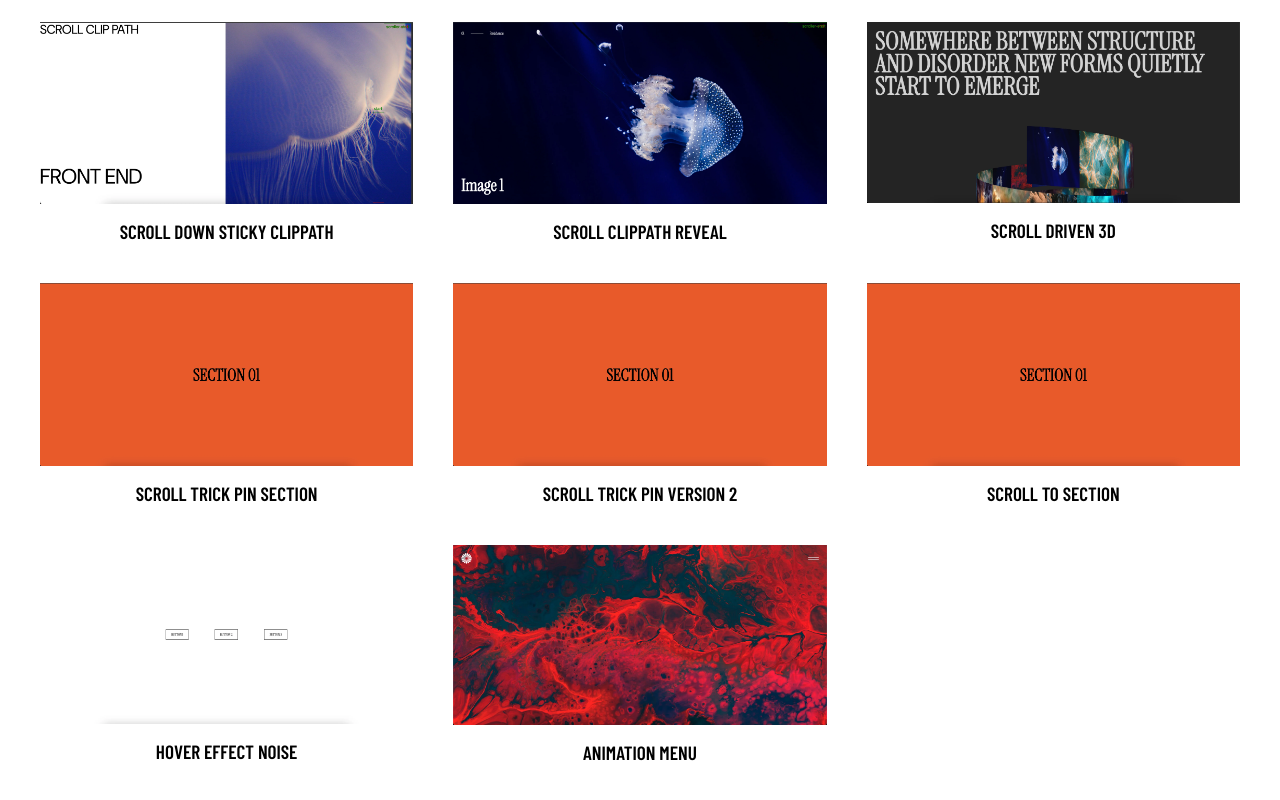
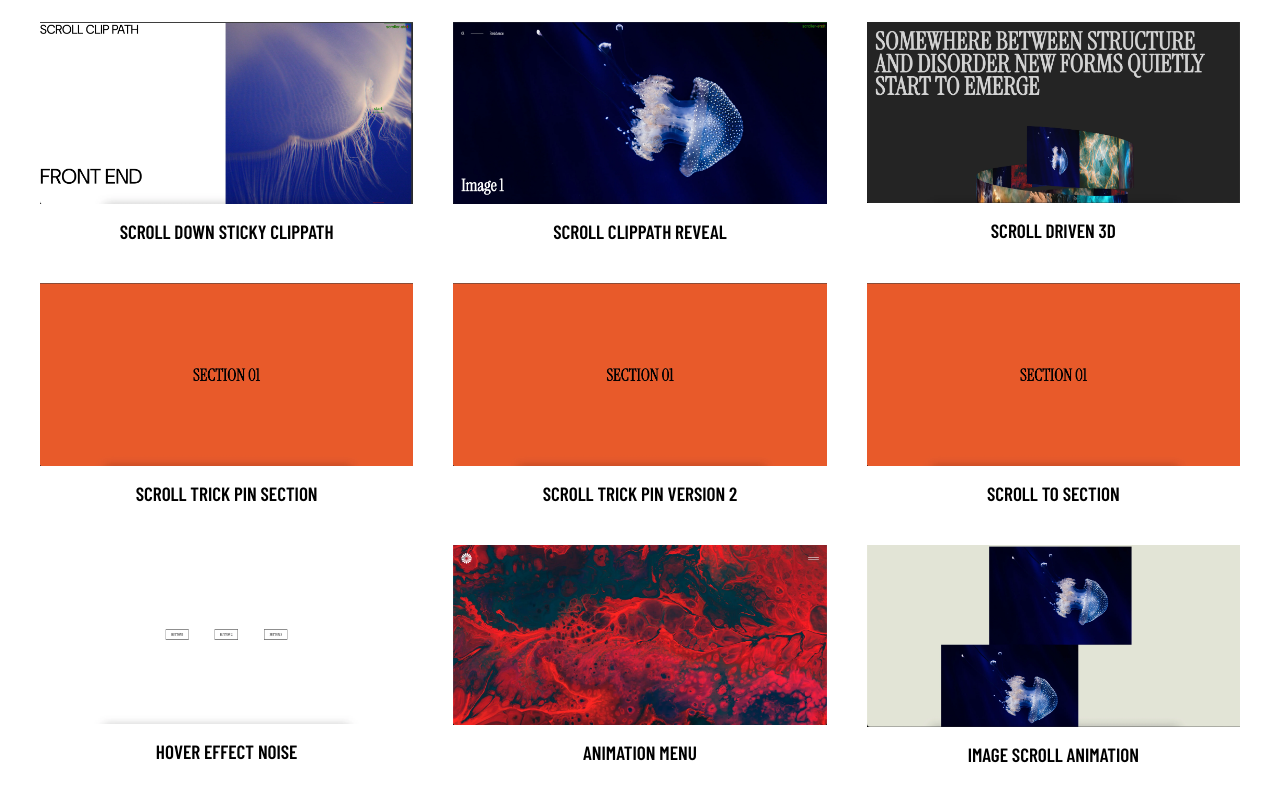
Before and after one commit to alphacreativee/Animation-New-List, a website: page index.html in a window 1280 px wide. Shown: the part 1562-2362 px from the top of the page. Drawn offline with nearby package versions, Linux system fonts and the light colour scheme; a script that the page names is missing; a web font is replaced by a local one.

Commit message:
add new link

```diff
--- a/index.html
+++ b/index.html
@@ -144,6 +144,13 @@
       </div>
       <div class="demo-name">Animation menu</div>
     </a>
+    <a href="https://alphacreativee.github.io/Weirdly-Satisfying-Image-Scroll-Animation/" class="demo-item"
+      target="_blank">
+      <div class="demo-image">
+        <img src="./assets/images/demo-18.webp" alt="" />
+      </div>
+      <div class="demo-name">Image Scroll Animation</div>
+    </a>
   </section>
   <script src="https://cdn.jsdelivr.net/npm/gsap@3.13.0/dist/gsap.min.js"></script>
   <script src="https://cdn.jsdelivr.net/npm/gsap@3.13.0/dist/ScrollTrigger.min.js"></script>
```
Also changed, not shown: assets/images/demo-18.webp (added).
